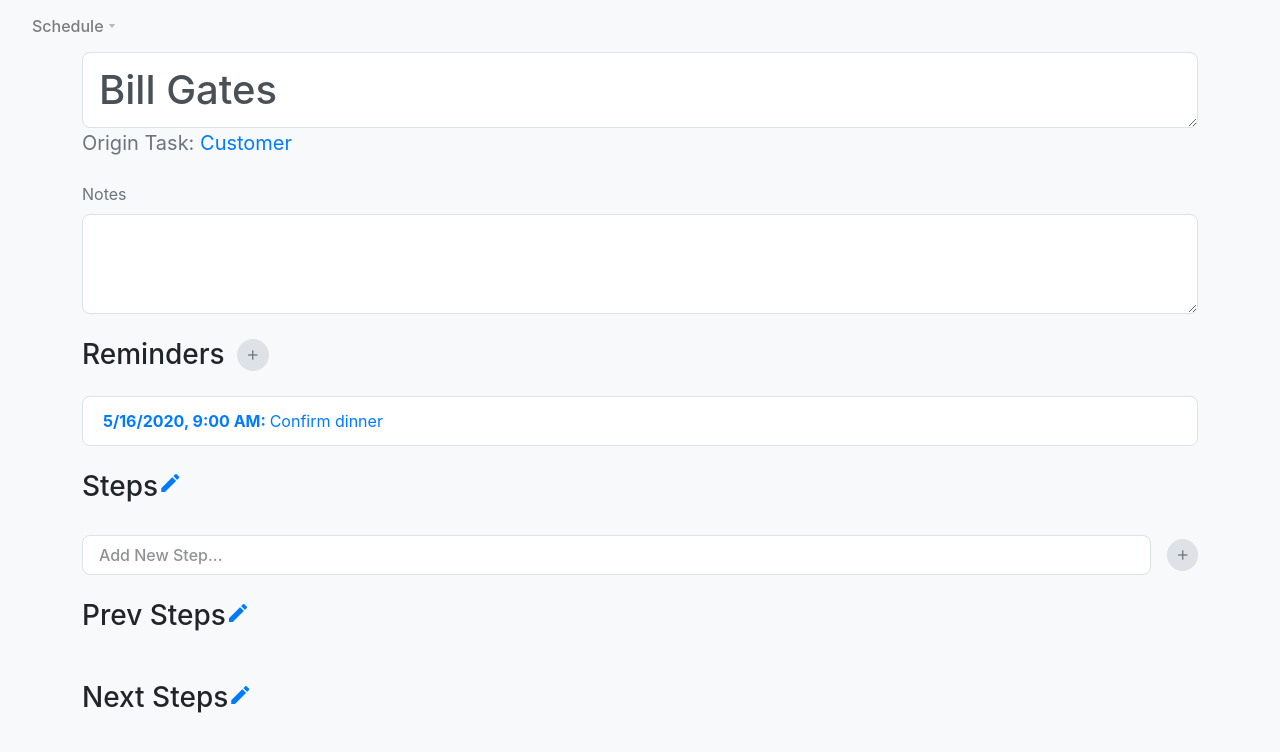
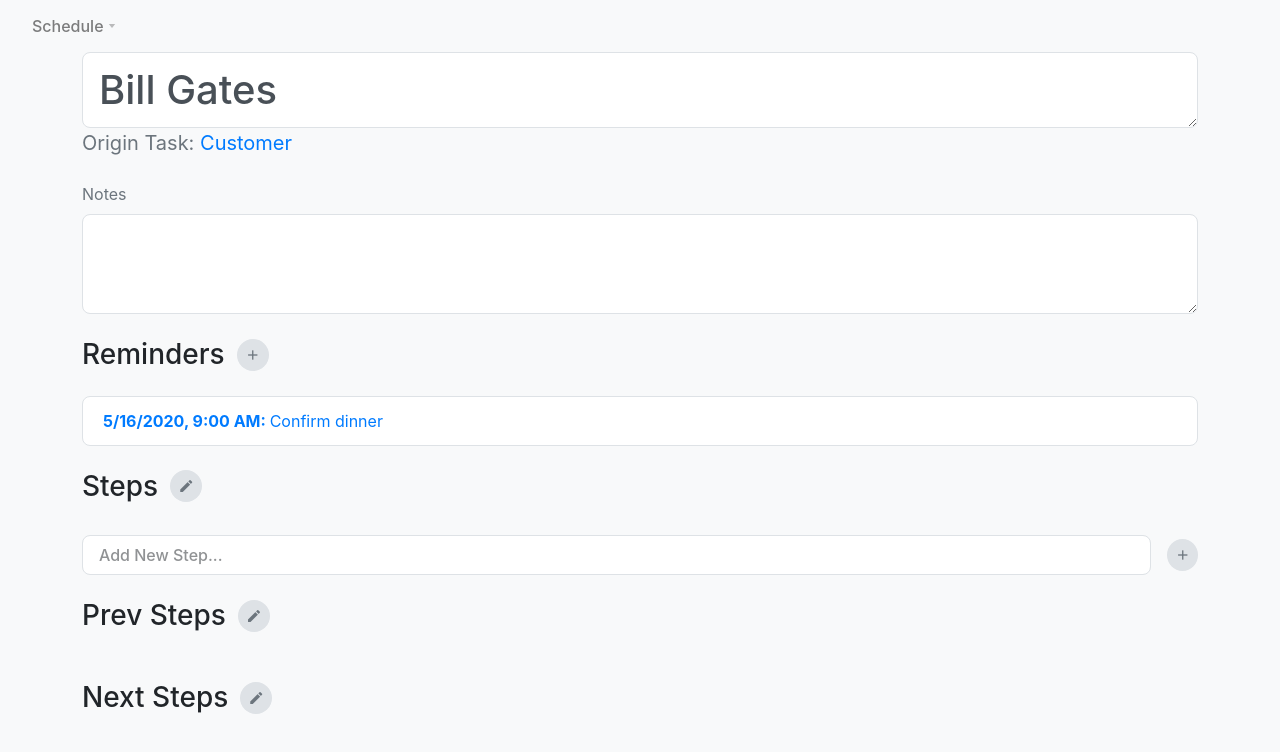
Before and after one commit to bizappkit/tasks, a React (Create React App) app: page /task/0AF2F9A5-9C1A-4F33-ACE6-89582B1E100C in a window 1280 px wide. Shown: the top 752 px of the page. Built offline with nearby package versions, Linux system fonts and the light colour scheme.

Commit message:
Fixed main action appearance in FormListSection

```diff
--- a/src/components/cards/FormListSection.tsx
+++ b/src/components/cards/FormListSection.tsx
@@ -24,7 +24,7 @@
                 <div className="col-auto">
                     <h3>{props.sectionTitle || ""}</h3>
                     {props.mainAction && typeof props.mainAction.handler === "string" &&
-                        <Link to={props.mainAction.handler} title={props.mainAction.text}>
+                        <Link className="btn btn-round" to={props.mainAction.handler} title={props.mainAction.text}>
                             <i className="material-icons">{props.mainAction.icon || "add"}</i>
                         </Link>
                     }
```
